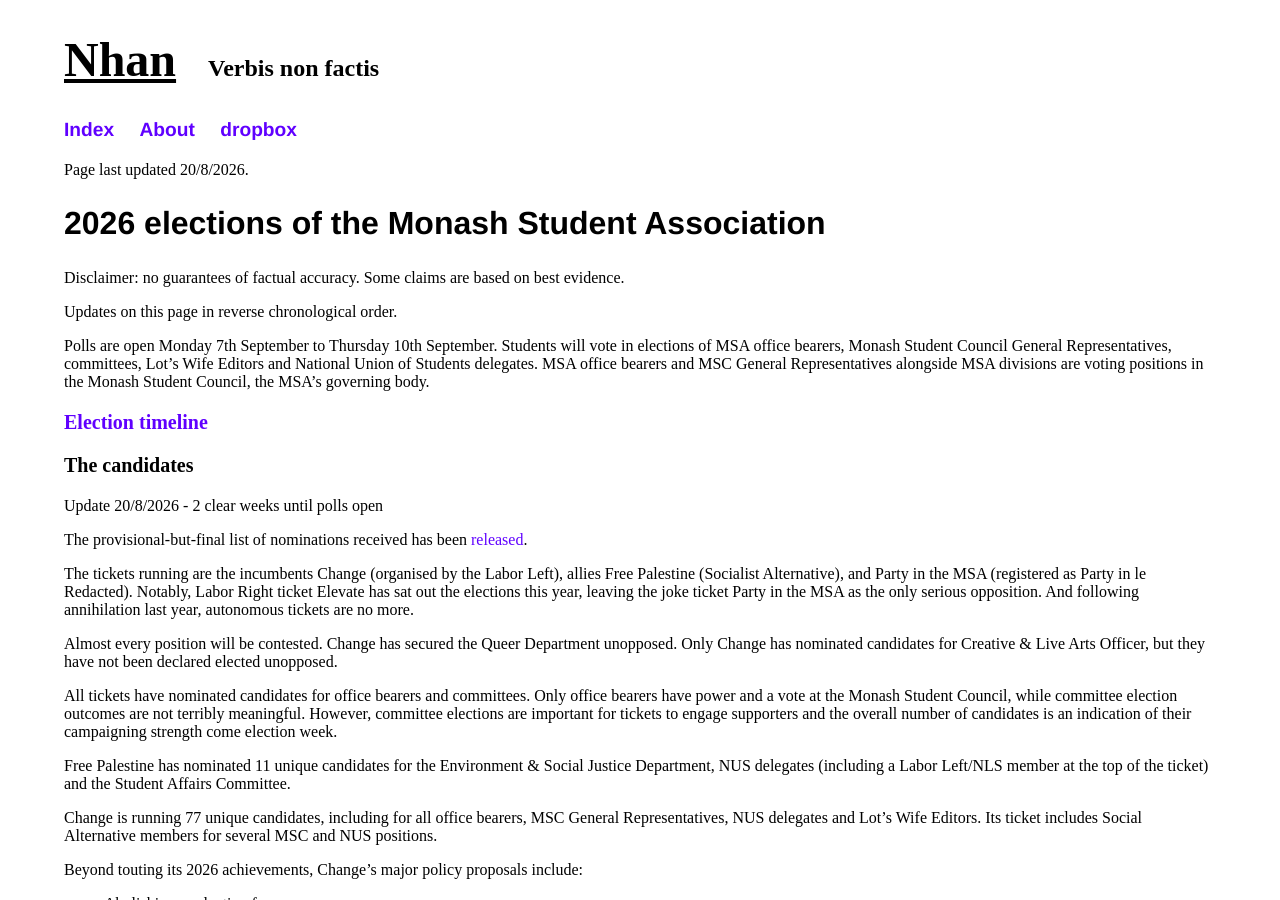
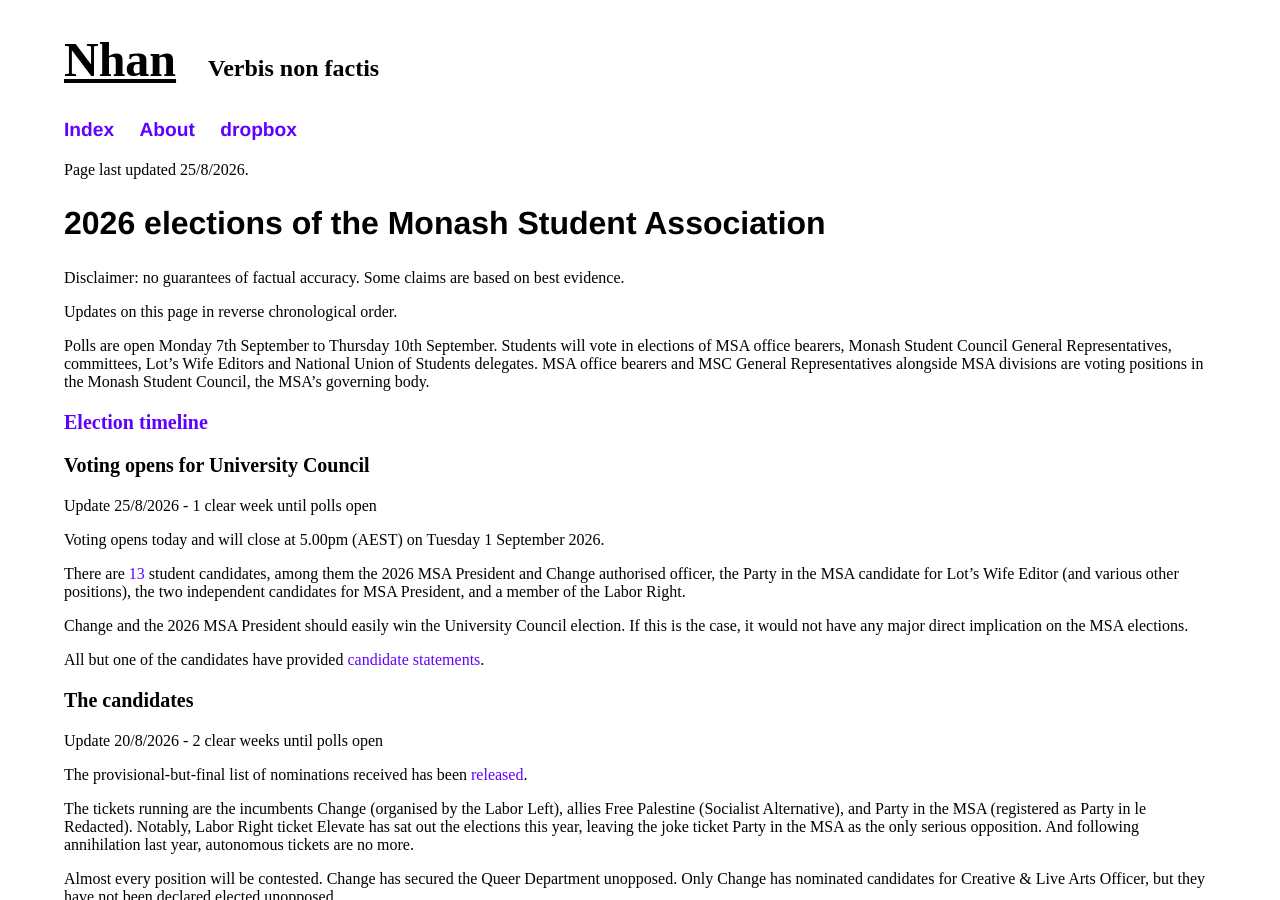
Before and after one commit to nhtnhanbn/nhtnhanbn.github.io, a Jekyll site: the page built from monash/msa26.md, in a window 1280 px wide and 900 px high. Built offline with Jekyll 4.4.1, drawn with Linux system fonts in a browser that asks for light colours.

Commit message:
Update msa26

```diff
--- a/monash/msa26.md
+++ b/monash/msa26.md
@@ -3,7 +3,7 @@
 title: 2026 Monash Student Association elections
 ---
 
-Page last updated 20/8/2026.
+Page last updated 25/8/2026.
 
 ## 2026 elections of the Monash Student Association
 
@@ -14,6 +14,18 @@
 Polls are open Monday 7th September to Thursday 10th September. Students will vote in elections of MSA office bearers, Monash Student Council General Representatives, committees, Lot's Wife Editors and National Union of Students delegates. MSA office bearers and MSC General Representatives alongside MSA divisions are voting positions in the Monash Student Council, the MSA's governing body.
 
 ### [Election timeline](https://msa.monash.edu/hubfs/MSA%20Election%20Timeline%202026.pdf)
+
+### Voting opens for University Council
+
+Update 25/8/2026 - 1 clear week until polls open
+
+Voting opens today and will close at 5.00pm (AEST) on Tuesday 1 September 2026.
+
+There are [13](https://www.monash.edu/__data/assets/pdf_file/0007/4417036/2026-Monash-University-Council-Notice-of-Student-Nominations-Received.pdf) student candidates, among them the 2026 MSA President and Change authorised officer, the Party in the MSA candidate for Lot's Wife Editor (and various other positions), the two independent candidates for MSA President, and a member of the Labor Right.
+
+Change and the 2026 MSA President should easily win the University Council election. If this is the case, it would not have any major direct implication on the MSA elections.
+
+All but one of the candidates have provided [candidate statements](https://www.monash.edu/__data/assets/pdf_file/0003/4417104/2026-Candidate-Statements-for-the-Student-Member-Election-University-Council.pdf).
 
 ### The candidates
 
```
